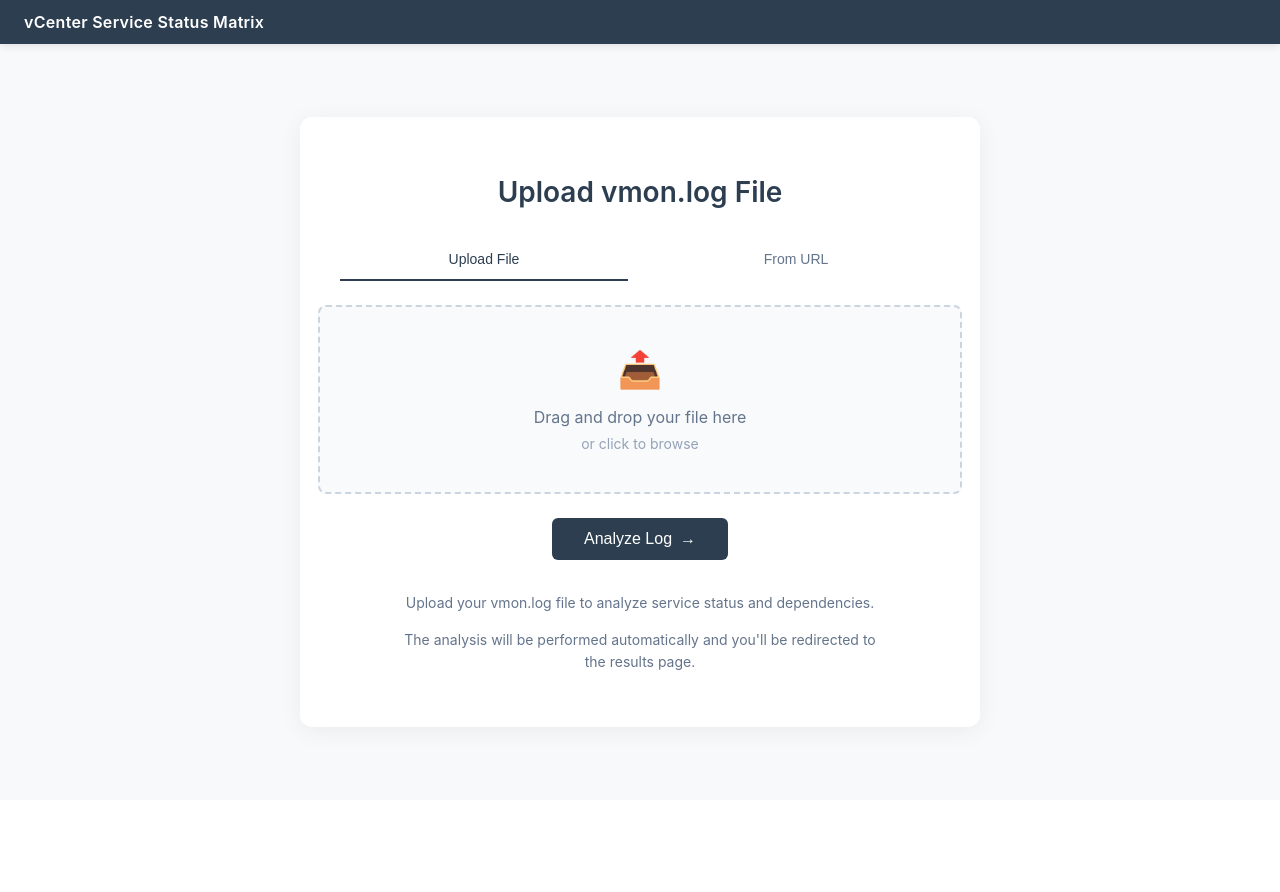
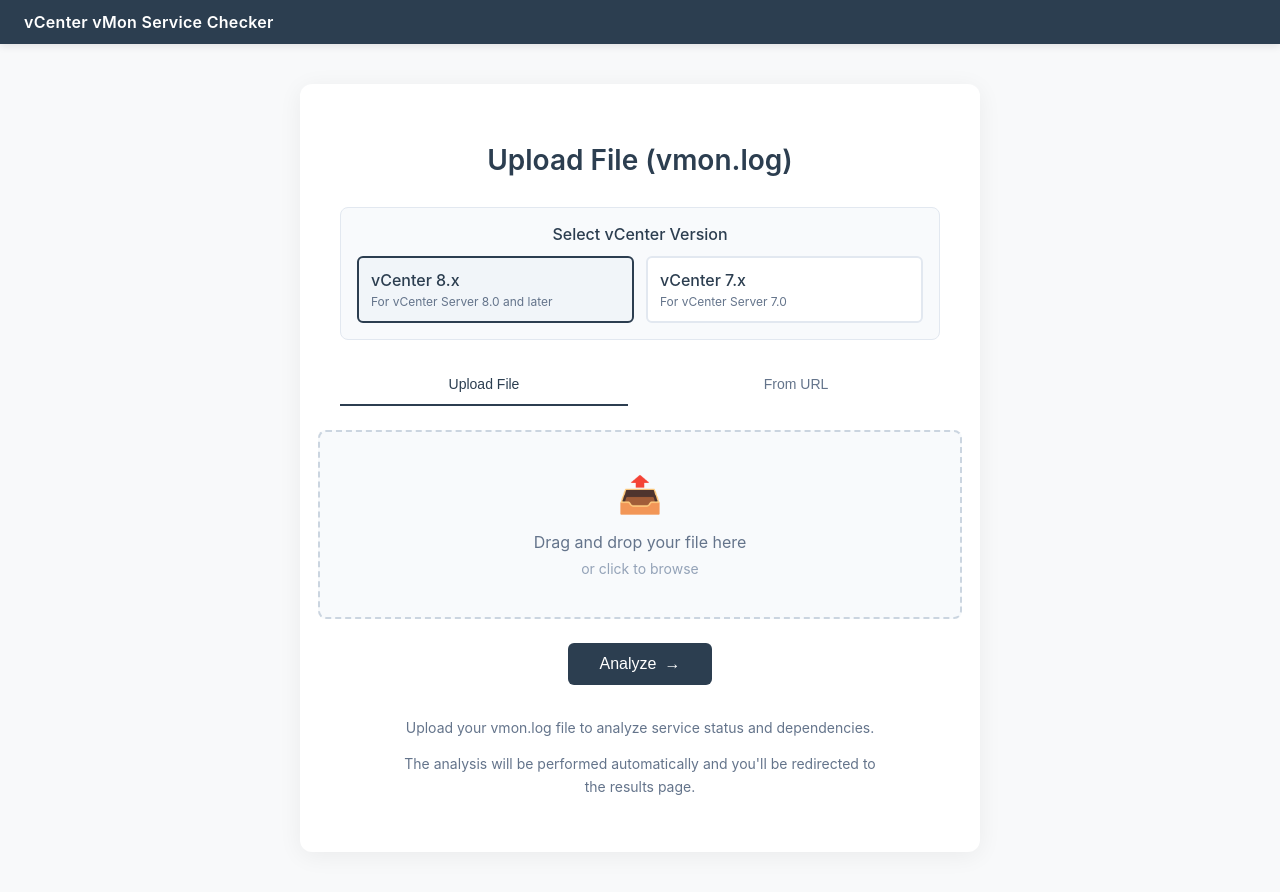
Before and after one commit to yxyj1919/307-vmw-vcenter-log-extractor, a Flask app: page /upload in a window 1280 px wide. Before the commit the page ends 734 px from the top, so only its background shows below. Run offline with Flask 3, Linux system fonts and the light colour scheme.

Commit message:
[UPDATE] 添加版本选择器

```diff
--- a/app.py
+++ b/app.py
@@ -233,6 +233,8 @@
                 return 'No file part', 400
 
             file = request.files['file']
+            vcenter_version = request.form.get('vcenter_version', '8')  # 默认为 8.x
+
             if file.filename == '':
                 return 'No selected file', 400
 
@@ -248,12 +250,18 @@
                     file.save(filepath)
                     print(f"File saved to: {filepath}")
 
-                    # 执行日志分析脚本，传入日志文件路径
+                    # 根据版本选择配置文件
+                    config_file = 'vcsa8u3-all-services.yaml' if vcenter_version == '8' else 'vcsa7-all-services.yaml'
+                    config_path = os.path.join(BASE_DIR, 'configs', config_file)
+
+                    # 执行分析脚本时传入版本信息
                     script_path = os.path.join(BASE_DIR, 'utils', 'vmon_log_analysis_service_combined.py')
-                    result = subprocess.run(['python', script_path, '--log-file', filepath],
-                                         capture_output=True,
-                                         text=True,
-                                         check=True)
+                    result = subprocess.run(
+                        ['python', script_path, '--log-file', filepath, '--vcenter-version', vcenter_version],
+                        capture_output=True,
+                        text=True,
+                        check=True
+                    )
                     print("Analysis output:", result.stdout)
 
                     # 检查是否生成了分析文件
@@ -511,8 +519,7 @@
             return 'No URL provided', 400
 
         url = data['file_url']
-        if not url.lower().endswith('.log'):
-            return 'Invalid file type', 400
+        vcenter_version = data.get('vcenter_version', '8')  # 默认为 8.x
 
         # 下载文件
         response = requests.get(url, stream=True)
@@ -530,12 +537,18 @@
                 if chunk:
                     f.write(chunk)
 
-        # 执行分析
+        # 根据版本选择配置文件
+        config_file = 'vcsa8u3-all-services.yaml' if vcenter_version == '8' else 'vcsa7-all-services.yaml'
+        config_path = os.path.join(BASE_DIR, 'configs', config_file)
+
+        # 执行分析脚本时传入版本信息
         script_path = os.path.join(BASE_DIR, 'utils', 'vmon_log_analysis_service_combined.py')
-        result = subprocess.run(['python', script_path, '--log-file', filepath],
-                              capture_output=True,
-                              text=True,
-                              check=True)
+        result = subprocess.run(
+            ['python', script_path, '--log-file', filepath, '--vcenter-version', vcenter_version],
+            capture_output=True,
+            text=True,
+            check=True
+        )
 
         return jsonify({'success': True})
 
@@ -546,5 +559,12 @@
         return f'Error processing file: {str(e)}', 500
 
 if __name__ == '__main__':
-    # 确保在容器中监听所有接口
-    app.run(host='0.0.0.0', port=5000, debug=False)
+    # 本地开发时监听 127.0.0.1
+    host = '127.0.0.1'
+    port = 5000
+
+    # 如果在容器环境中运行，则监听所有接口
+    if os.environ.get('DOCKER_ENV') == 'true':
+        host = '0.0.0.0'
+
+    app.run(host=host, port=port, debug=False)
--- a/templates/index.html
+++ b/templates/index.html
@@ -1,7 +1,7 @@
 <!DOCTYPE html>
 <html>
 <head>
-    <title>vCenter Service Status Matrix</title>
+    <title>vCenter vMon Service Checker</title>
     <style>
         body {
             font-family: Arial, sans-serif;
@@ -338,7 +338,7 @@
             <a href="/upload" class="navbar-back">
                 <span class="back-arrow">←</span> Back
             </a>
-            <a href="/" class="navbar-brand">Service Status Matrix</a>
+            <a href="/" class="navbar-brand">vCenter vMon Service Checker</a>
         </div>
         <div class="navbar-info">
             <div class="navbar-item">
--- a/templates/upload.html
+++ b/templates/upload.html
@@ -1,7 +1,7 @@
 <!DOCTYPE html>
 <html>
 <head>
-    <title>Upload vmon.log</title>
+    <title>vCenter vMon Service Checker</title>
     <style>
         body {
             font-family: -apple-system, BlinkMacSystemFont, 'Segoe UI', Roboto, Oxygen, Ubuntu, sans-serif;
@@ -233,25 +233,100 @@
         .error-message.visible {
             display: block;
         }
+
+        /* 添加版本选择样式 */
+        .version-selector {
+            margin-bottom: 24px;
+            padding: 16px;
+            background-color: #f8fafc;
+            border-radius: 8px;
+            border: 1px solid #e2e8f0;
+        }
+
+        .version-selector h3 {
+            margin: 0 0 12px 0;
+            color: #2c3e50;
+            font-size: 16px;
+            font-weight: 500;
+        }
+
+        .version-options {
+            display: flex;
+            gap: 12px;
+        }
+
+        .version-option {
+            flex: 1;
+            padding: 12px;
+            border: 2px solid #e2e8f0;
+            border-radius: 6px;
+            background: white;
+            cursor: pointer;
+            transition: all 0.2s ease;
+            text-align: left;
+        }
+
+        .version-option:hover {
+            border-color: #94a3b8;
+            background-color: #f8fafc;
+        }
+
+        .version-option.selected {
+            border-color: #2c3e50;
+            background-color: #f1f5f9;
+        }
+
+        .version-name {
+            font-weight: 500;
+            color: #2c3e50;
+            margin-bottom: 4px;
+        }
+
+        .version-desc {
+            font-size: 12px;
+            color: #64748b;
+        }
+
+        /* 调整上传区域的间距 */
+        .upload-options {
+            margin-top: 24px;
+        }
     </style>
 </head>
 <body>
     <div class="navbar">
-        <a href="/" class="navbar-brand">vCenter Service Status Matrix</a>
+        <a href="/" class="navbar-brand">vCenter vMon Service Checker</a>
     </div>
 
     <div class="main-content">
         <div class="upload-container">
-            <h1 class="upload-title">Upload vmon.log File</h1>
+            <h1 class="upload-title">Upload File (vmon.log)</h1>
 
+            <!-- 添加版本选择器 -->
+            <div class="version-selector">
+                <h3>Select vCenter Version</h3>
+                <div class="version-options">
+                    <div class="version-option" data-version="8" id="version8">
+                        <div class="version-name">vCenter 8.x</div>
+                        <div class="version-desc">For vCenter Server 8.0 and later</div>
+                    </div>
+                    <div class="version-option" data-version="7" id="version7">
+                        <div class="version-name">vCenter 7.x</div>
+                        <div class="version-desc">For vCenter Server 7.0</div>
+                    </div>
+                </div>
+            </div>
+
+            <!-- 原有的上传选项 -->
             <div class="upload-options">
                 <button type="button" class="option-button active" data-section="file">Upload File</button>
                 <button type="button" class="option-button" data-section="url">From URL</button>
             </div>
 
-            <!-- 文件上传部分 -->
+            <!-- 修改文件上传表单，添加版本信息 -->
             <div class="upload-section active" id="fileSection">
                 <form class="upload-form" method="post" enctype="multipart/form-data">
+                    <input type="hidden" name="vcenter_version" id="vcenterVersion" value="8">
                     <div class="file-drop-zone" id="dropZone">
                         <div class="upload-icon">📤</div>
                         <div class="drop-zone-text">Drag and drop your file here</div>
@@ -260,15 +335,16 @@
                     </div>
                     <div class="selected-file" id="selectedFile"></div>
                     <button type="submit" class="submit-button">
-                        <span>Analyze Log</span>
+                        <span>Analyze</span>
                         <span>→</span>
                     </button>
                 </form>
             </div>
 
-            <!-- URL上传部分 -->
+            <!-- 修改URL上传表单，添加版本信息 -->
             <div class="upload-section" id="urlSection">
                 <form class="upload-form" method="post" action="/upload_url">
+                    <input type="hidden" name="vcenter_version" id="urlVcenterVersion" value="8">
                     <div class="url-input-container">
                         <input type="url"
                                name="file_url"
@@ -359,6 +435,8 @@
             e.preventDefault();
 
             const url = urlInput.value.trim();
+            const version = document.getElementById('urlVcenterVersion').value;
+
             if (!url) {
                 showError('Please enter a URL');
                 return;
@@ -375,7 +453,10 @@
                     headers: {
                         'Content-Type': 'application/json',
                     },
-                    body: JSON.stringify({ file_url: url }),
+                    body: JSON.stringify({
+                        file_url: url,
+                        vcenter_version: version
+                    }),
                 });
 
                 if (!response.ok) {
@@ -396,6 +477,32 @@
             urlError.textContent = message;
             urlError.classList.add('visible');
         }
+
+        // 处理版本选择
+        const versionOptions = document.querySelectorAll('.version-option');
+        const vcenterVersionInputs = document.querySelectorAll('input[name="vcenter_version"]');
+
+        function updateVersion(version) {
+            // 更新选中状态
+            versionOptions.forEach(option => {
+                option.classList.toggle('selected', option.dataset.version === version);
+            });
+
+            // 更新所有隐藏的版本输入
+            vcenterVersionInputs.forEach(input => {
+                input.value = version;
+            });
+        }
+
+        // 初始化选择 vCenter 8.x
+        updateVersion('8');
+
+        // 添加点击事件处理
+        versionOptions.forEach(option => {
+            option.addEventListener('click', () => {
+                updateVersion(option.dataset.version);
+            });
+        });
     </script>
 </body>
 </html>
```
Also changed, not shown: 1 other file.
